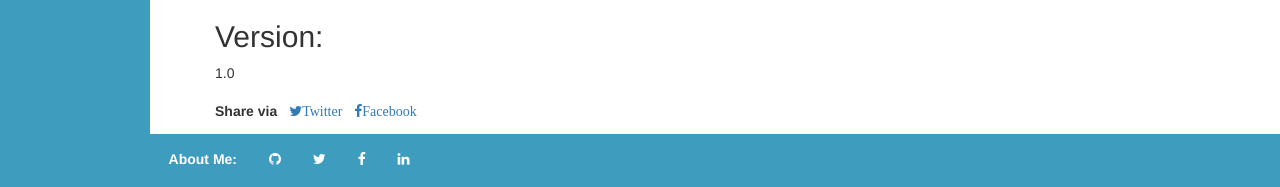
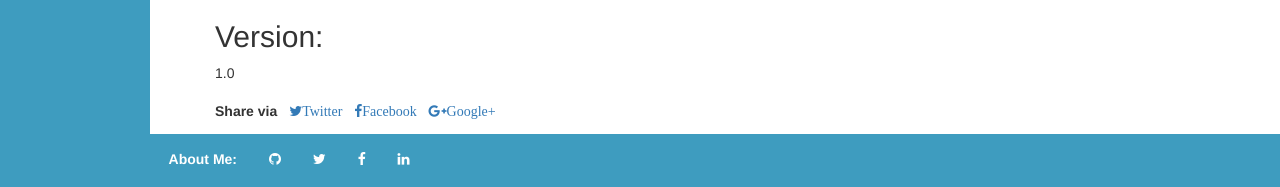
Before and after one commit to Manikandan-K/manikandan-k.github.io, a Jekyll site: the page built from jdbi_folder/index.md, in a window 1280 px wide and 900 px high, scrolled down 2501 px. Shown: the part 710-897 px from the top of the window. Built offline with Jekyll 4.4.1, drawn with Linux system fonts in a browser that asks for light colours; nearby versions of some CDN libraries.

Commit message:
Share via Google+

```diff
--- a/_includes/share.html
+++ b/_includes/share.html
@@ -2,4 +2,5 @@
     <label>Share via</label>
     <a class="tweet fa fa-twitter" target="_blank" href="https://twitter.com/share?url={{site.url | append: page.url}}&text={{page.title}}">Twitter</a>
     <a class="fb fa fa-facebook" target="_blank" href="https://www.facebook.com/sharer/sharer.php?u={{site.url | append: page.url}}">Facebook</a>
+    <a class="fb fa fa-google-plus" target="_blank" href="https://plus.google.com/share?url={{site.url | append: page.url}}">Google+</a>
 </div>
```
